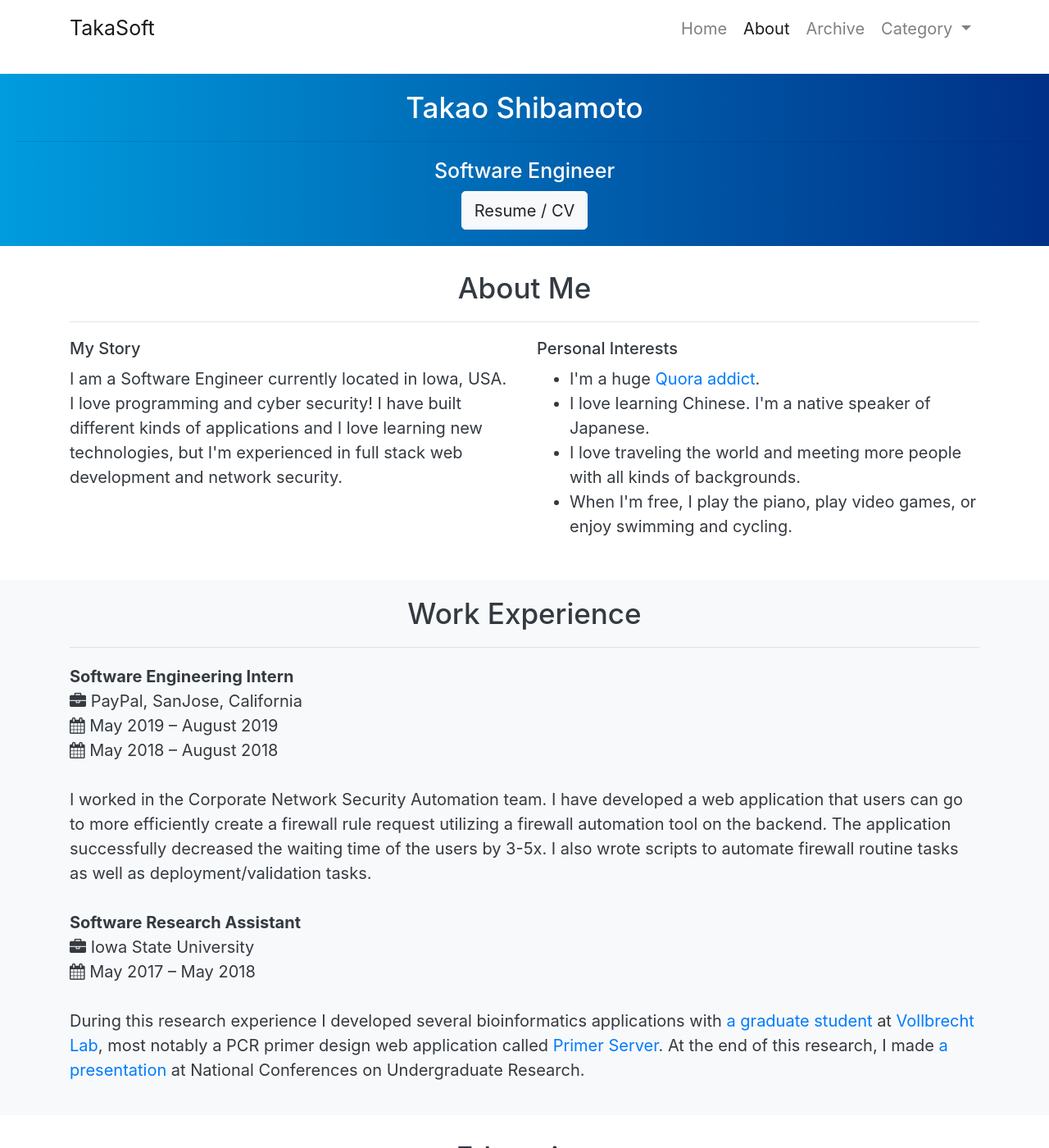
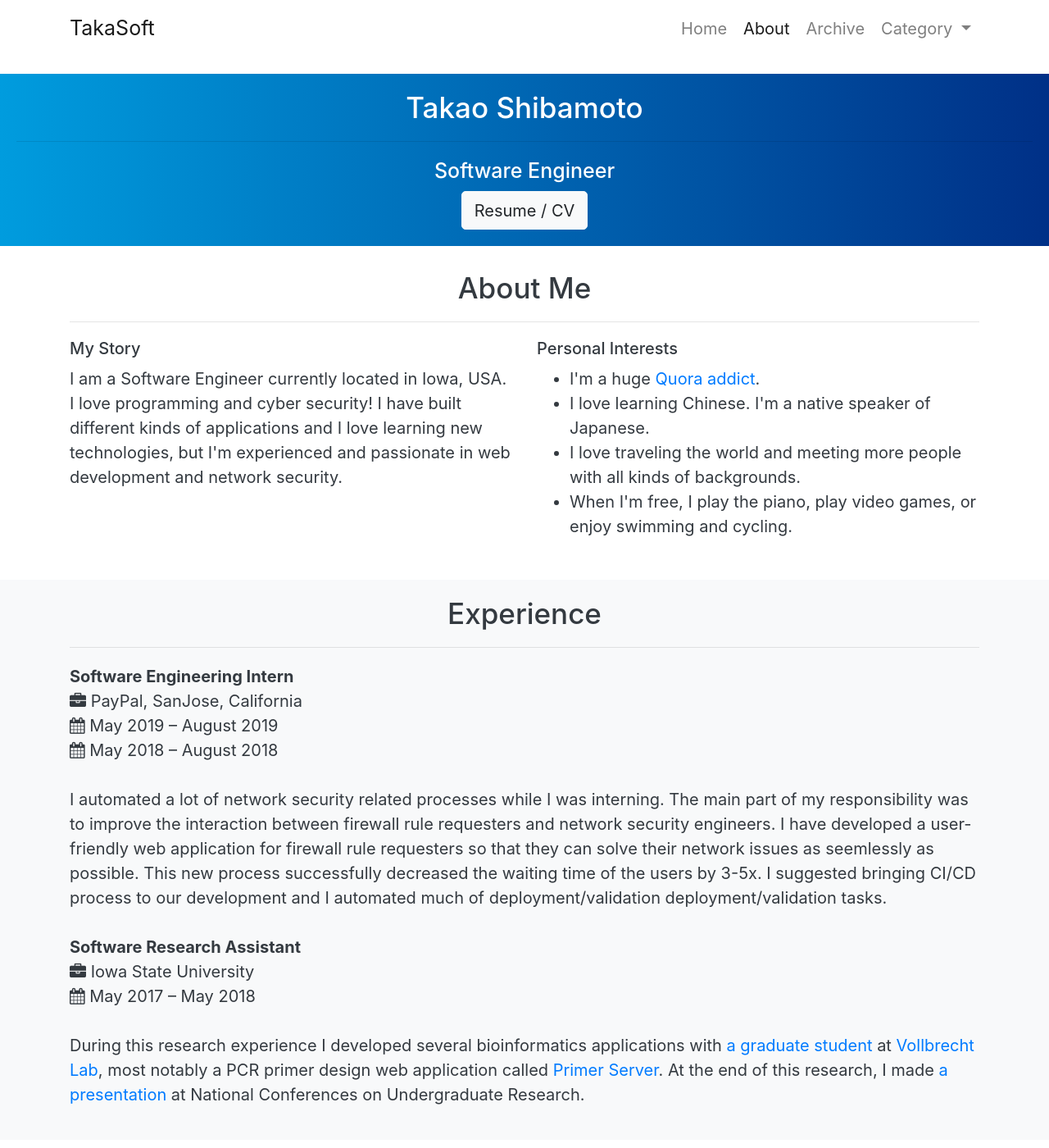
Before and after one commit to takasoft/takasoft.github.io, a Jekyll site: the page built from about.html, in a window 1280 px wide and 1400 px high. Shown: the whole window at 82% size. Built offline with Jekyll 4.4.1, drawn with Linux system fonts in a browser that asks for light colours.

Commit message:
Update about.html

```diff
--- a/about.html
+++ b/about.html
@@ -22,7 +22,7 @@ filetype: html
         I am a Software Engineer currently located in Iowa, USA.
         I love programming and cyber security!
         I have built different kinds of applications and I love learning new technologies,
-        but I'm experienced in full stack web development and network security.
+        but I'm experienced and passionate in web development and network security.
       </div>
       <div class="col-sm">
         <h6>Personal Interests</h6>
@@ -39,7 +39,7 @@ filetype: html
 
 <div id="work-experience" class="p-3 mb-2 bg-light text-dark">
   <div class="container">
-    <h3 class="story-title">Work Experience</h3>
+    <h3 class="story-title">Experience</h3>
     <hr>
     <p>
       <b>Software Engineering Intern</b><br>
@@ -47,13 +47,18 @@ filetype: html
       <i class="fa fa-calendar"></i> May 2019 – August 2019<br>
       <i class="fa fa-calendar"></i> May 2018 – August 2018<br><br>
 
-      I worked in the Corporate Network Security Automation team.  I have developed a web application that users can go to more efficiently create a firewall rule request utilizing a firewall automation tool on the backend.  The application successfully decreased the waiting time of the users by 3-5x.  I also wrote scripts to automate firewall routine tasks as well as deployment/validation tasks.<br><br>
+      I automated a lot of network security related processes while I was interning.
+      The main part of my responsibility was to improve the interaction between firewall rule requesters and network security engineers.
+      I have developed a user-friendly web application for firewall rule requesters so that they can solve their network issues as seemlessly as possible.
+      This new process successfully decreased the waiting time of the users by 3-5x.
+      I suggested bringing CI/CD process to our development and I automated much of deployment/validation deployment/validation tasks.<br><br>
 
       <b>Software Research Assistant</b><br>
       <i class="fa fa-briefcase"></i> Iowa State University<br>
       <i class="fa fa-calendar"></i> May 2017 – May 2018<br><br>
 
-      During this research experience I developed several bioinformatics applications with <a href="https://twitter.com/gokool4bioinfo" target="_blank">a graduate student</a> at <a href="https://vollbrechtlab.gdcb.iastate.edu/personnel/" target="_blank">Vollbrecht Lab</a>, most notably a PCR primer design web application called <a href="https://github.com/vollbrechtlab/primer-server" target="_blank">Primer Server</a>.  At the end of this research, I made <a href="https://takasoft.github.io/ncur-primer-server">a presentation</a> at National Conferences on Undergraduate Research.
+      During this research experience I developed several bioinformatics applications with <a href="https://twitter.com/gokool4bioinfo" target="_blank">a graduate student</a> at <a href="https://vollbrechtlab.gdcb.iastate.edu/personnel/" target="_blank">Vollbrecht Lab</a>, most notably a PCR primer design web application called <a href="https://github.com/vollbrechtlab/primer-server" target="_blank">Primer Server</a>.
+      At the end of this research, I made <a href="https://takasoft.github.io/ncur-primer-server">a presentation</a> at National Conferences on Undergraduate Research.
     </p>
   </div>
 </div>
```
